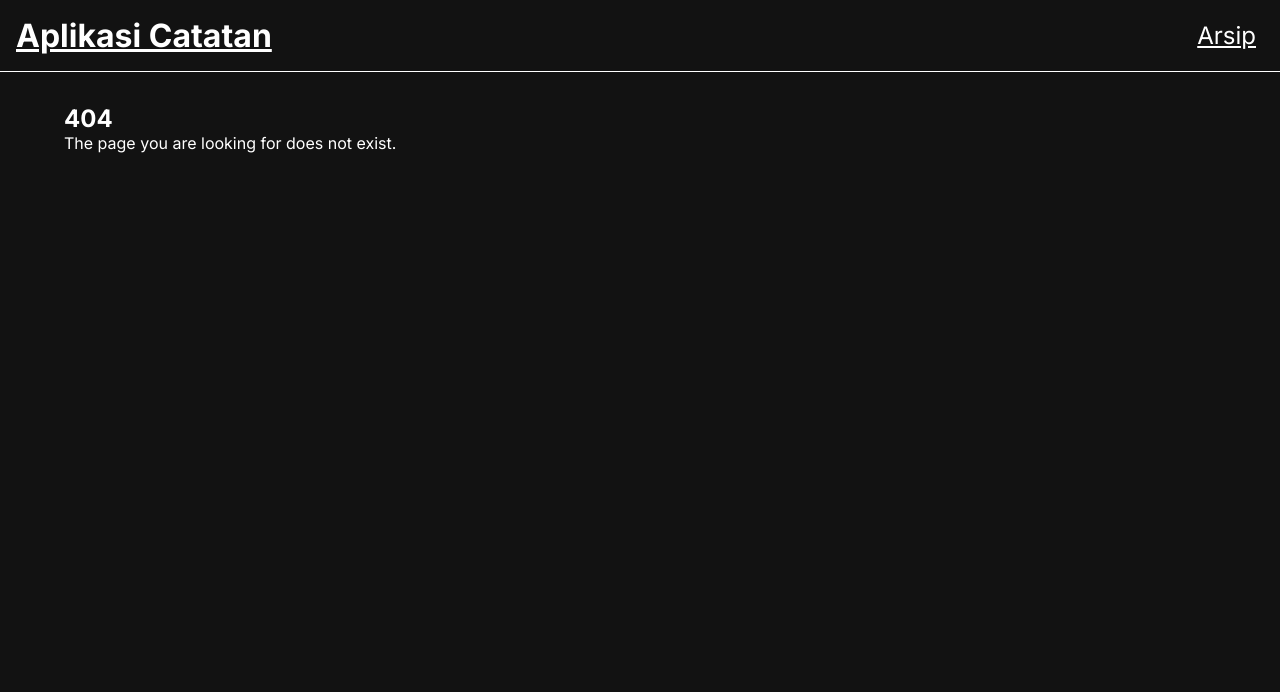
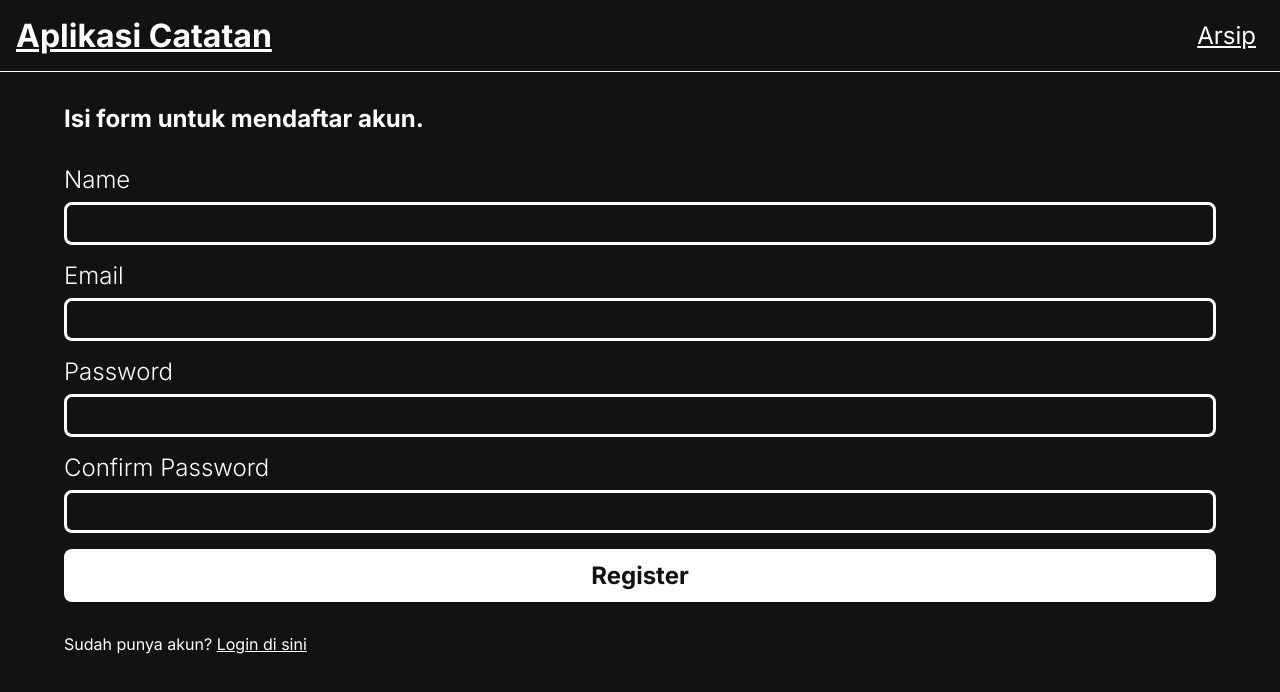
Before and after one commit to aqwamhm/dicoding-belajar-fundamental-aplikasi-web-dengan-react-submission, a React (Vite) app: page /register in a window 1280 px wide. Before the commit this address had no page. Shown: the top 692 px of the page. Built offline with nearby package versions, Linux system fonts and the light colour scheme.

Commit message:
add login register page and route

```diff
--- a/src/App.jsx
+++ b/src/App.jsx
@@ -14,6 +14,8 @@ import {
 } from "./utils/local-data";
 import DetailPage from "./pages/DetailPage";
 import NotFoundPage from "./pages/NotFoundPage";
+import { LoginPage } from "./pages/LoginPage";
+import { RegisterPage } from "./pages/RegisterPage";
 
 class App extends React.Component {
     constructor(props) {
@@ -117,6 +119,8 @@ class App extends React.Component {
                                 />
                             }
                         />
+                        <Route path="/login" element={<LoginPage />} />
+                        <Route path="/register" element={<RegisterPage />} />
                         <Route path="*" element={<NotFoundPage />} />
                     </Routes>
                 </main>
--- /dev/null
+++ b/src/pages/LoginPage.jsx
@@ -0,0 +1,19 @@
+import { Link } from "react-router-dom";
+
+export const LoginPage = () => {
+    return (
+        <section className="login-page">
+            <h2>Yuk, login untuk menggunakan aplikasi.</h2>
+            <div className="input-login">
+                <label htmlFor="email">Email</label>
+                <input type="email" id="email" />
+                <label htmlFor="password">Password</label>
+                <input type="password" id="password" value="" />
+                <button type="button">Login</button>
+            </div>
+            <p>
+                Belum punya akun? <Link to="/register">Daftar di sini</Link>
+            </p>
+        </section>
+    );
+};
--- /dev/null
+++ b/src/pages/RegisterPage.jsx
@@ -0,0 +1,21 @@
+export const RegisterPage = () => {
+    return (
+        <section className="regsiter-page">
+            <h2>Isi form untuk mendaftar akun.</h2>
+            <div className="input-register">
+                <label htmlFor="name">Name</label>
+                <input type="text" id="name" value="" />
+                <label htmlFor="email">Email</label>
+                <input type="email" id="email" value="" />
+                <label htmlFor="password">Password</label>
+                <input type="password" id="password" value="" />
+                <label htmlFor="confirmPassword">Confirm Password</label>
+                <input type="password" id="confirmPassword" value="" />
+                <button type="button">Register</button>
+            </div>
+            <p>
+                Sudah punya akun? <a href="/">Login di sini</a>
+            </p>
+        </section>
+    );
+};
```
